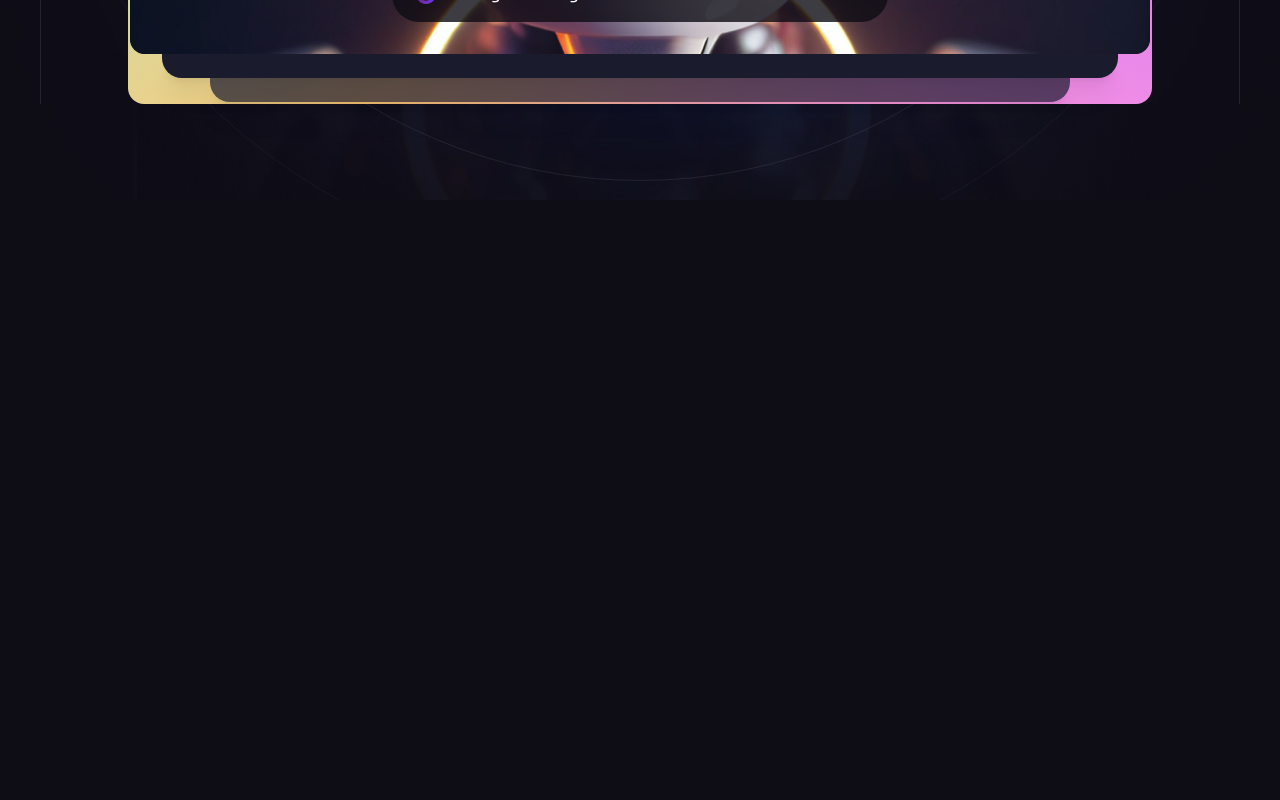
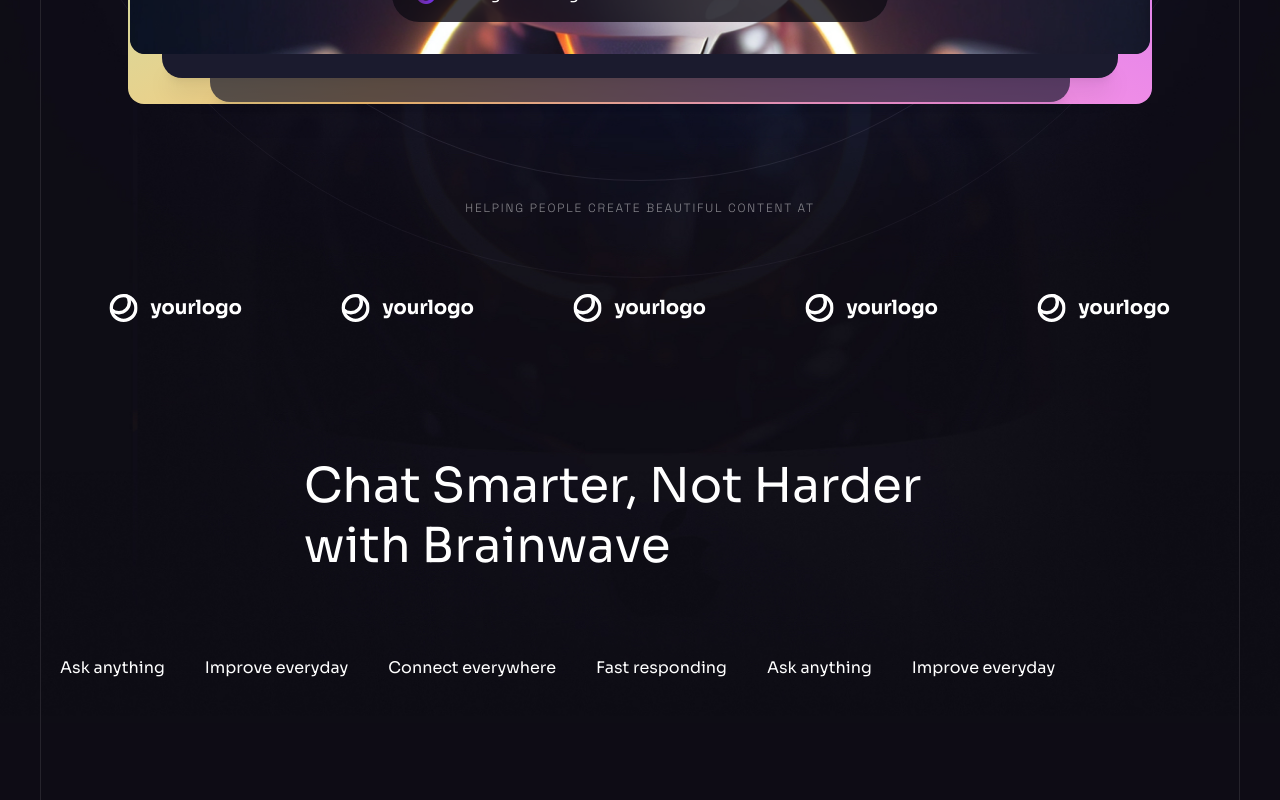
Before and after one commit to Majeed-Alberawi/brainwave, a React (Vite) app: page / in a window 1280 px wide. Shown: the part 1130-1930 px from the top of the page. Before the commit the page ends 1330 px from the top, so only its background shows below. Built offline with nearby package versions, Linux system fonts and the light colour scheme.

Commit message:
Create Benefits And Heading Components

```diff
--- a/src/App.jsx
+++ b/src/App.jsx
@@ -1,4 +1,5 @@
 import ButtonGradient from "./assets/svg/ButtonGradient";
+import Benefits from "./components/Benefits";
 import Header from "./components/Header";
 import Hero from "./components/Hero";
 
@@ -8,6 +9,7 @@
       <div className="pt-[4.75rem] lg:pt-[5.25] overflow-hidden">
         <Header />
         <Hero />
+        <Benefits />
       </div>
 
       <ButtonGradient />
--- /dev/null
+++ b/src/components/Benefits.jsx
@@ -0,0 +1,28 @@
+import { benefits } from "../constants";
+import Heading from "./Heading";
+import Section from "./Section";
+
+const Benefits = () => {
+  return (
+    <Section id="features">
+      <div className="container relative z-2">
+        <Heading
+          className="md:max-w-md lg:max-w-2xl"
+          title="Chat Smarter, Not Harder with Brainwave"
+        />
+
+        <div className="flex flex-wrap gap-10 mb-10">
+          {benefits.map((item) => (
+            <div className="" key={item.id}>
+              <div>
+                <h5>{item.title}</h5>
+              </div>
+            </div>
+          ))}
+        </div>
+      </div>
+    </Section>
+  );
+};
+
+export default Benefits;
--- /dev/null
+++ b/src/components/CompanyLogos.jsx
@@ -0,0 +1,24 @@
+import { companyLogos } from "../constants";
+
+const CompanyLogos = ({ className }) => {
+  return (
+    <div className={className}>
+      <h5 className="tagline mb-6 text-center text-n-1/50">
+        Helping people create beautiful content at
+      </h5>
+
+      <ul className="flex">
+        {companyLogos.map((logo, index) => (
+          <li
+            className="flex items-center justify-center flex-1 h-[8.5rem]"
+            key={index}
+          >
+            <img src={logo} width={134} height={28} alt={logo} />
+          </li>
+        ))}
+      </ul>
+    </div>
+  );
+};
+
+export default CompanyLogos;
--- /dev/null
+++ b/src/components/Heading.jsx
@@ -0,0 +1,9 @@
+const Heading = ({ className, title }) => {
+  return (
+    <div className={`${className} max-w-[50rem] mx-auto mb-12 lg:mb-20`}>
+      {title && <h2 className="h2">{title}</h2>}
+    </div>
+  );
+};
+
+export default Heading;
--- a/src/components/Hero.jsx
+++ b/src/components/Hero.jsx
@@ -8,6 +8,7 @@
 import { useRef } from "react";
 import Generating from "./Generating";
 import Notification from "./Notification";
+import CompanyLogos from "./CompanyLogos";
 
 const Hero = () => {
   const parallaxRef = useRef();
@@ -58,9 +59,7 @@
                   alt="AI"
                 />
 
-                <ScrollParallax isAbsolutelyPositioned>
-                  <Generating className="absolute left-4 right-4 bottom-5 md:left-1/2 md:right/auto md:bottom-8 md:w-[31rem] md:-translate-x-1/2" />
-                </ScrollParallax>
+                <Generating className="absolute left-4 right-4 bottom-5 md:left-1/2 md:right/auto md:bottom-8 md:w-[31rem] md:-translate-x-1/2" />
 
                 <ScrollParallax isAbsolutelyPositioned>
                   <ul className="hidden absolute -left-[5.5rem] bottom-[7.5rem] px-1 py-1 bg-n-9/40 backdrop-blur border border-n-1/10 rounded-2xl xl:flex">
@@ -96,6 +95,8 @@
 
           <BackgroundCircles />
         </div>
+
+        <CompanyLogos className="hidden relative z-10 mt-20 lg:block" />
       </div>
 
       <BottomLine />
```
